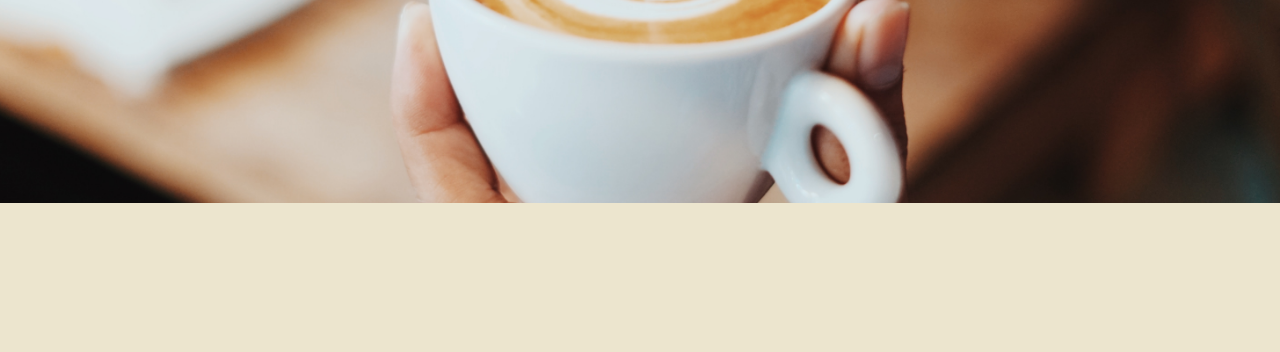
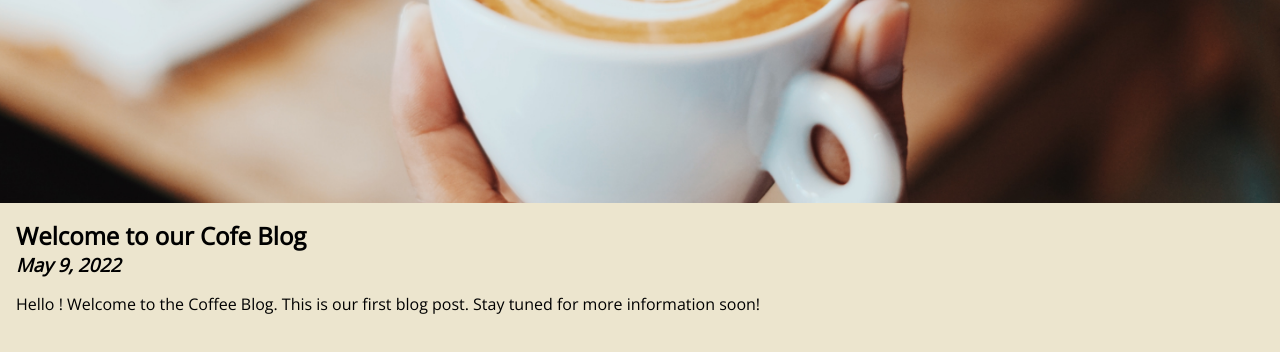
Before and after one commit to KevDev99/coffee-shop-jam-blog, a Gatsby site: page / in a window 1280 px wide. Shown: the part 436-788 px from the top of the page. Built offline with nearby package versions, Linux system fonts and the light colour scheme; Gatsby itself is replaced by a stand-in of ours.

Commit message:
Add initial blog post listing

```diff
--- a/gatsby-config.js
+++ b/gatsby-config.js
@@ -4,6 +4,14 @@ module.exports = {
   },
 
   plugins: [
-    'gatsby-plugin-netlify-cms'
+    'gatsby-plugin-netlify-cms',
+    {
+      resolve: 'gatsby-source-filesystem',
+      options: {
+        name: 'blog',
+        path: 'src/blog'
+      }
+    },
+    'gatsby-transformer-remark'
   ]
 };
--- a/package.json
+++ b/package.json
@@ -16,6 +16,8 @@
   "dependencies": {
     "gatsby": "^2.23.7",
     "gatsby-plugin-netlify-cms": "^4.3.5",
+    "gatsby-source-filesystem": "^2.3.14",
+    "gatsby-transformer-remark": "^2.8.19",
     "react": "^16.13.1",
     "react-dom": "^16.13.1"
   },
--- /dev/null
+++ b/src/components/BlogList.js
@@ -0,0 +1,38 @@
+import React from 'react';
+import { graphql, useStaticQuery } from 'gatsby';
+import BlogPost from './BlogPost';
+
+const BlogList = () => {
+
+  const data = useStaticQuery(graphql`
+    {
+      allMarkdownRemark {
+        edges {
+          node {
+            id
+            frontmatter {
+              title
+              date(formatString: "MMMM D, YYYY")
+            }
+            excerpt
+          }
+        }
+      }
+    }
+  `)
+
+  return  (
+    <div>
+      {data.allMarkdownRemark.edges.map(edge => (
+        <BlogPost
+          key={edge.node.id}
+          title={edge.node.frontmatter.title}
+          date={edge.node.frontmatter.date}
+          excerpt={edge.node.excerpt} />
+      ))}
+    </div>
+  )
+}
+
+
+export default BlogList
--- /dev/null
+++ b/src/components/BlogPost.js
@@ -0,0 +1,16 @@
+import React from 'react';
+
+import styles from './BlogPost.module.css';
+
+
+const BlogPost = ({ title, date, excerpt }) => {
+  return (
+    <article className={styles.blog}>
+      <h2>{title}</h2>
+      <h3>{date}</h3>
+      <p>{excerpt}</p>
+    </article>
+  )
+}
+
+export default BlogPost
--- /dev/null
+++ b/src/components/BlogPost.module.css
@@ -0,0 +1,12 @@
+.blog {
+  padding: 1rem;
+}
+
+.blog h2 {
+  margin: 0;
+}
+
+.blog h3 {
+  margin: 0;
+  font-style: italic;
+}
--- a/src/pages/index.js
+++ b/src/pages/index.js
@@ -5,6 +5,7 @@ import { graphql, useStaticQuery } from 'gatsby';
 import Layout from '../components/Layout';
 
 import styles from './index.module.css';
+import BlogList from '../components/BlogList';
 
 export default function IndexPage() {
   const data = useStaticQuery(graphql`
@@ -22,6 +23,7 @@ export default function IndexPage() {
       <div id={styles.hero}>
         <h1>{data.site.siteMetadata.title}</h1>
       </div>
+      <BlogList />
     </Layout>
   );
 }
```
Also changed, not shown: 1 other file.
